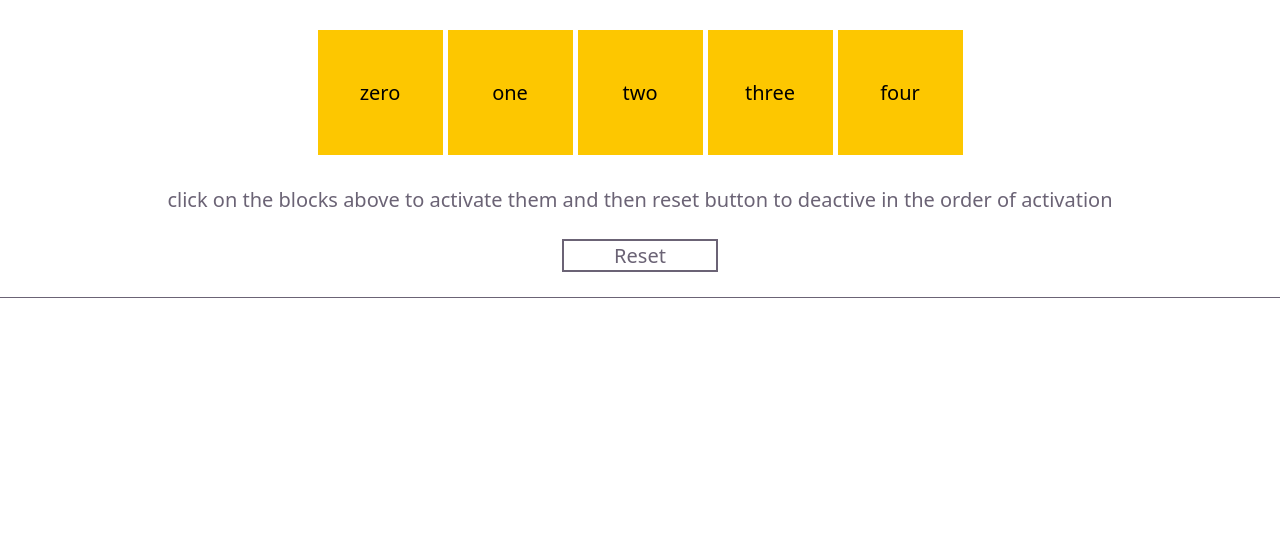
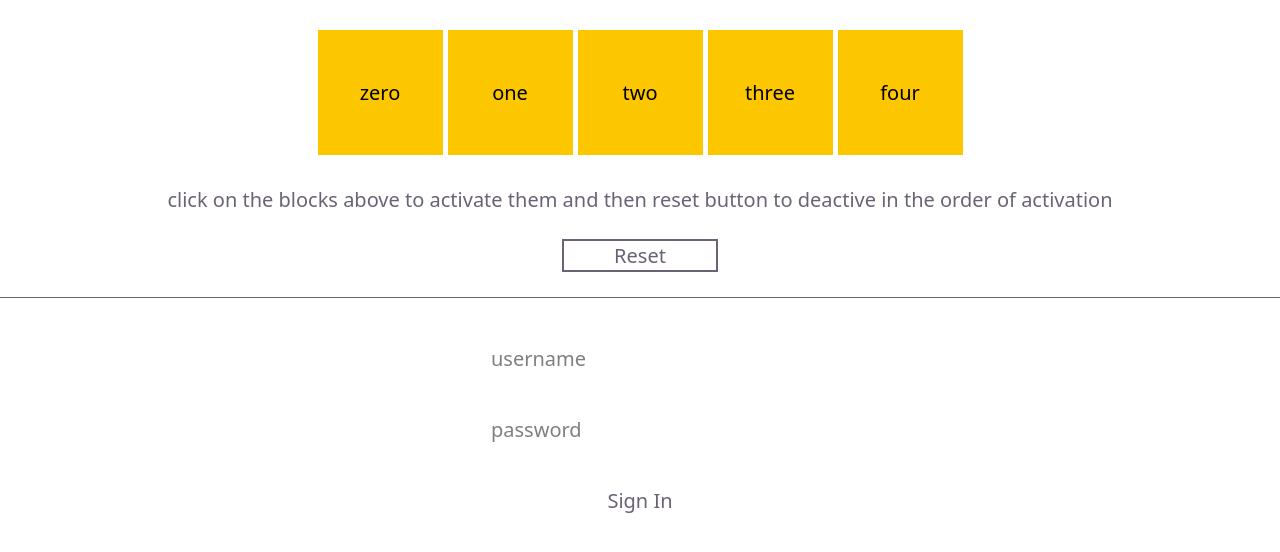
Before and after one commit to mallickafridi-work/code-playground, a React (Vite) app: page / in a window 1280 px wide. Shown: the top 552 px of the page. Built offline with nearby package versions, Linux system fonts and the light colour scheme.

Commit message:
Learning - Auth, RWTs, Authorization

```diff
--- a/package.json
+++ b/package.json
@@ -10,6 +10,7 @@
     "preview": "vite preview"
   },
   "dependencies": {
+    "exifr": "^7.1.3",
     "react": "^19.2.0",
     "react-dom": "^19.2.0"
   },
--- a/src/components/FakeAPI.jsx
+++ b/src/components/FakeAPI.jsx
@@ -1,11 +1,51 @@
-import React, { useEffect } from 'react'
+import React, { useEffect, useState } from 'react'
+import exifr from 'exifr'
 
 const FakeAPI = () => {
+    const [accessToken, setAccessToken] = useState()
+    const [username, setUsername] = useState('')
+    const [password, setPassword] = useState('')
+
+    const fetchMe = async () => {
+        try {
+            const response = await fetch('https://dummyjson.com/auth/login', {
+                method: 'POST',
+                headers: { 'Content-Type': 'application/json' },
+                body: JSON.stringify({
+                    username, // un:emilys
+                    password, // pw: emilyspass,
+                    expiresInMins: 30, // optional, defaults to 60
+                }),
+            })
+            const data = await response.json()
+            setAccessToken(data.accessToken)
+        }
+        catch (error) {
+            console.error(error)
+        }
+    }
+
+    const handleSubmit = (e) => {
+        e.preventDefault()
+        fetchMe();
+    }
+
     return (
-        <div class="fakeApi">
-
-        </div>
+        <div className="fakeAPI">
+            <form className='sign-in-box' onSubmit={handleSubmit}>
+                <input className="input my-2 py-2"
+                    type="text"
+                    placeholder='username'
+                    value={username}
+                    onChange={(e) => setUsername(e.target.value)} />
+                <input className="input my-2 py-2"
+                    type="text"
+                    placeholder='password'
+                    value={password}
+                    onChange={(e) => setPassword(e.target.value)} />
+                <button className="submit-button" type='submit'> Sign In </button>
+            </form>
+        </div >
     )
 }
-
 export default FakeAPI
--- a/src/index.css
+++ b/src/index.css
@@ -23,7 +23,7 @@
 
   font: 20px/145% var(--sans);
   color: var(--text);
-  background: var(--bg);
+  background-color: var(--bg);
   font-synthesis: none;
   text-rendering: optimizeLegibility;
   -webkit-font-smoothing: antialiased;
@@ -45,8 +45,7 @@
     --accent-bg: rgba(192, 132, 252, 0.15);
     --accent-border: rgba(192, 132, 252, 0.5);
     --social-bg: rgba(47, 48, 58, 0.5);
-    --shadow:
-      rgba(0, 0, 0, 0.4) 0 10px 15px -3px, rgba(0, 0, 0, 0.25) 0 4px 6px -2px;
+    --shadow: rgba(0, 0, 0, 0.4) 0 10px 15px -3px, rgba(0, 0, 0, 0.25) 0 4px 6px -2px;
   }
 }
 
@@ -62,3 +61,33 @@ body {
   display: flex;
   flex-direction: column;
 }
+
+.sign-in-box {
+  display: flex;
+  flex-direction: column;
+  justify-content: center;
+  align-items: center;
+}
+
+.input {
+  color: black;
+  border: 1px solid white;
+  background-color: white;
+  width: 300px;
+}
+
+.submit-button {
+  border: 1px solid white;
+  margin: 10px 0;
+  padding: 10px;
+}
+
+.submit-button:hover {
+  background-color: white;
+  color: black;
+}
+
+.submit-button:active {
+  background-color: red;
+  color: black;
+}
```
Also changed, not shown: src/components/.json (added), 1 other file (tests, documents, lock files or other folders).
